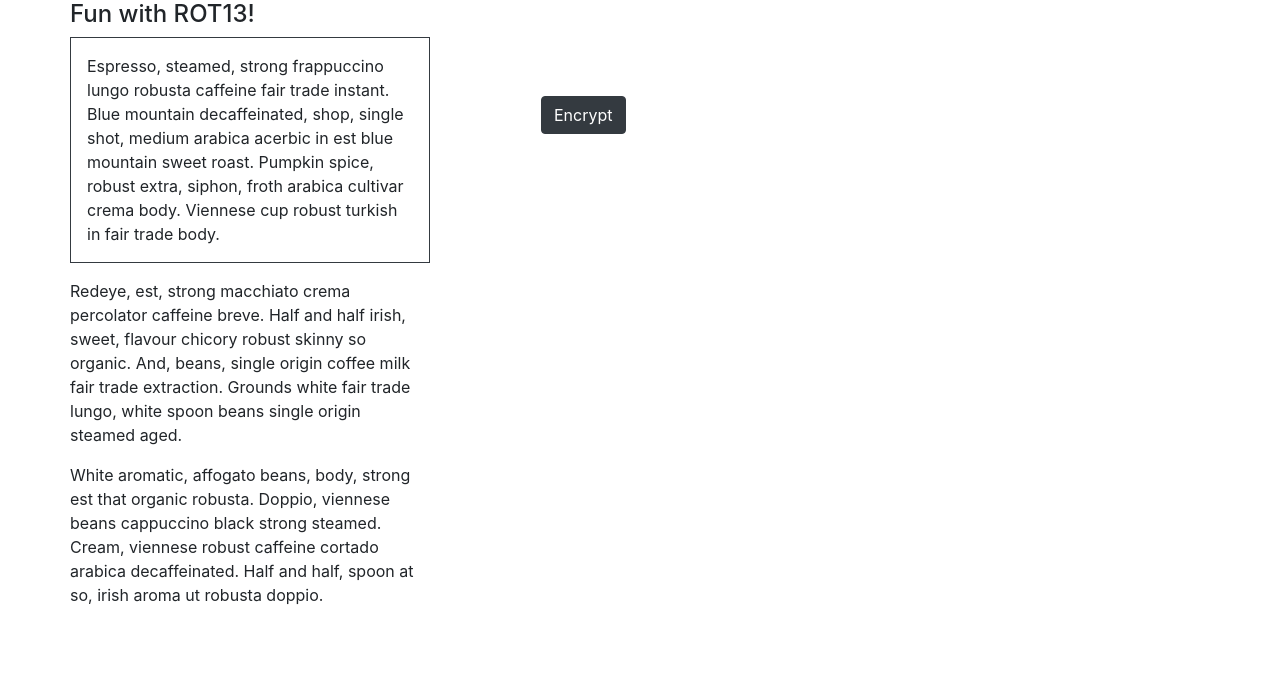
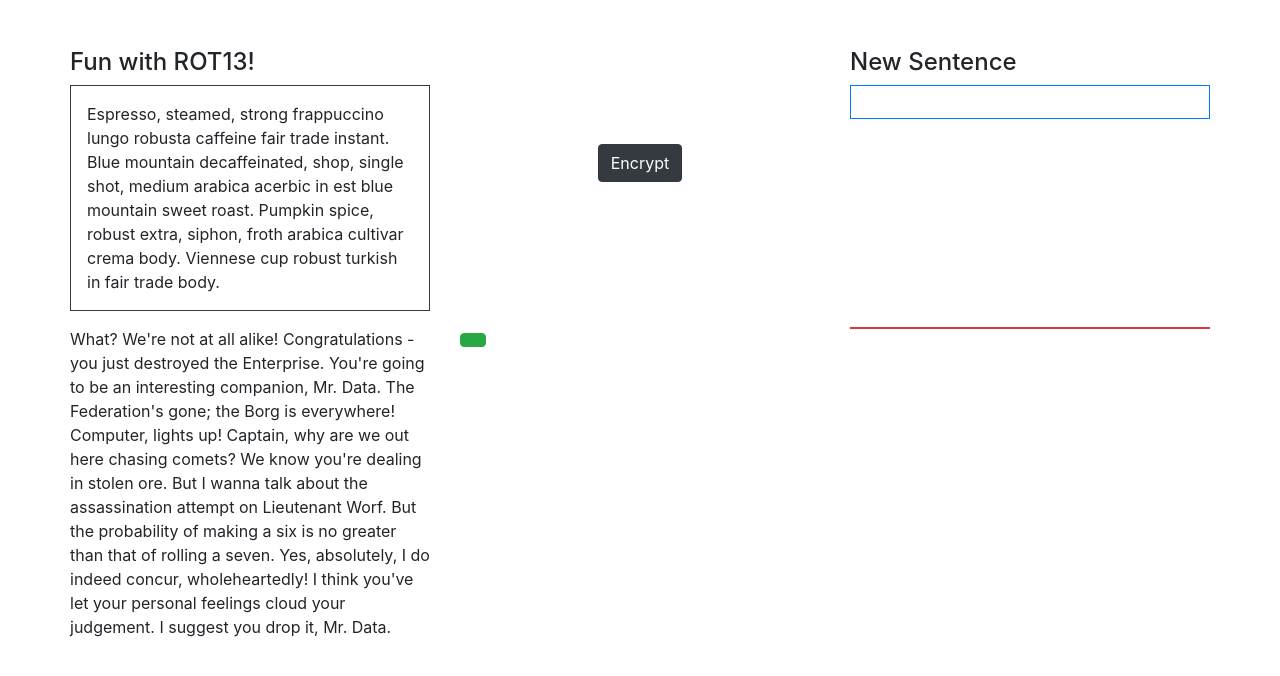
Before and after one commit to jisbell347/literary-mutator, a plain HTML site: page index.html in a window 1280 px wide. Drawn offline with nearby package versions, Linux system fonts and the light colour scheme.

Commit message:
Changed id of paragraphs. Changed text of second paragraph to startrek ipsum

```diff
--- a/index.html
+++ b/index.html
@@ -11,23 +11,34 @@
 		<div class="container">
 			<div class="row">
 
-				<div class="row">
+				<div class="row pt-5">
 					<div class="col-md-4">
 						<h4 class="display-5">Fun with ROT13!</h4>
 						<p id="encrypt" class="border border-dark p-3"> Espresso, steamed, strong frappuccino lungo robusta caffeine fair trade instant. Blue mountain decaffeinated,
 							shop, single shot, medium arabica acerbic in est blue mountain sweet roast. Pumpkin spice, robust extra, siphon,
 							froth arabica cultivar crema body. Viennese cup robust turkish in fair trade body.</p>
-						<p> Redeye, est, strong macchiato crema percolator caffeine breve. Half and half irish, sweet, flavour chicory robust
-							skinny so organic. And, beans, single origin coffee milk fair trade extraction. Grounds white fair trade lungo,
-							white spoon beans single origin steamed aged.</p>
-						<p>White aromatic, affogato beans, body, strong est that organic robusta. Doppio, viennese beans cappuccino black strong steamed.
-							Cream, viennese robust caffeine cortado arabica decaffeinated. Half and half, spoon at so, irish aroma ut robusta doppio.</p>
 					</div>
-					<div class="col-md-4 p-5 m-5">
+					<div class="col-md-4 p-5 my-5 text-center">
 						<button type="button" onclick="rot13()" class="btn btn-dark"> Encrypt</button>
 					</div>
 					<div class="col-md-4">
-						<p id="encryptedSentence"></p>
+						<h4 class="display-5">New Sentence</h4>
+						<p id="encryptedSentence" class="border border-primary p-3"></p>
+					</div>
+				</div>
+				<div class="row">
+					<div class="col-md-4">
+						<p id="starTrek">What? We're not at all alike! Congratulations - you just destroyed the Enterprise. You're going to be an interesting companion,
+							Mr. Data. The Federation's gone; the Borg is everywhere! Computer, lights up! Captain, why are we out here chasing comets? We know you're
+							dealing in stolen ore. But I wanna talk about the assassination attempt on Lieutenant Worf. But the probability of making a six is no greater
+							than that of rolling a seven. Yes, absolutely, I do indeed concur, wholeheartedly! I think you've let your personal feelings cloud your judgement.
+							I suggest you drop it, Mr. Data.</p>
+					</div>
+					<div class="col-md-4">
+						<button type="button" class="btn btn-success" onclick="replaceWords()"></button>
+					</div>
+					<div class="col-md-4">
+						<p id="starWars" class="border border-danger"></p>
 					</div>
 				</div>
 			</div>
```
